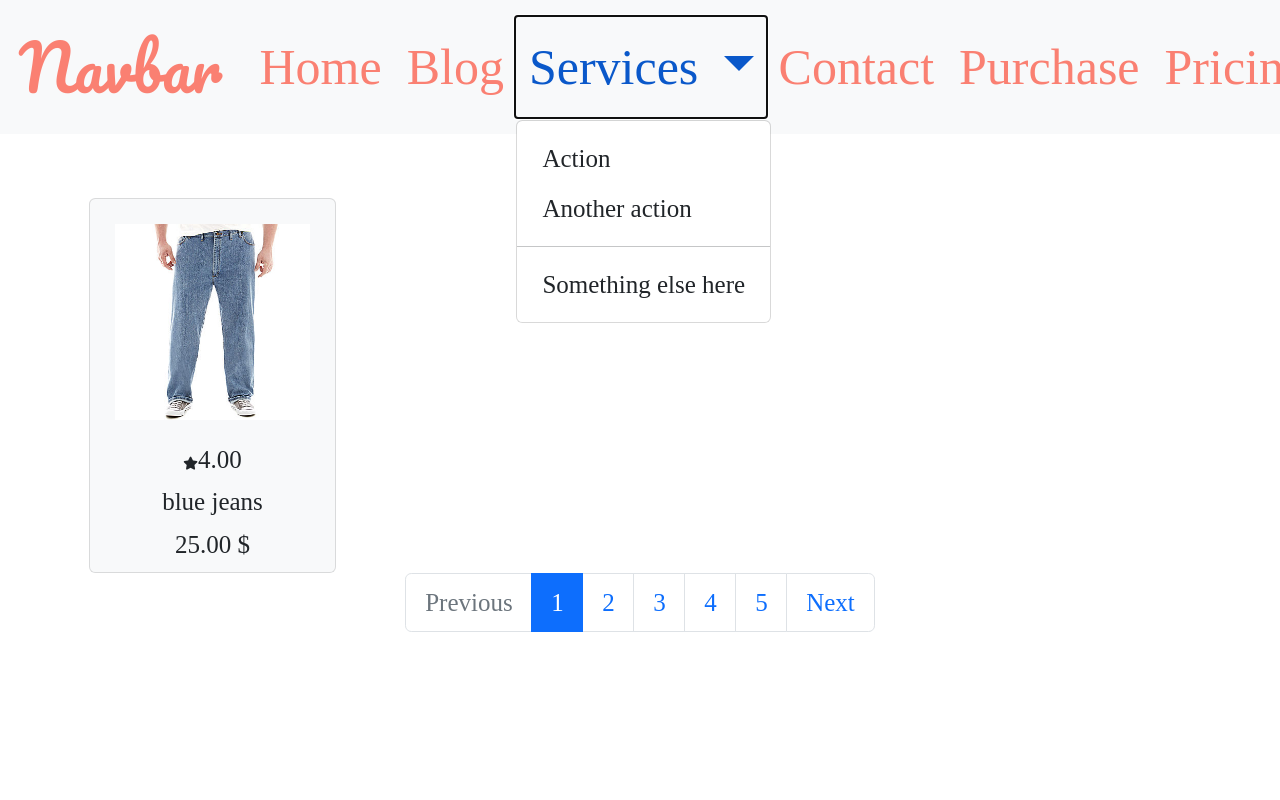
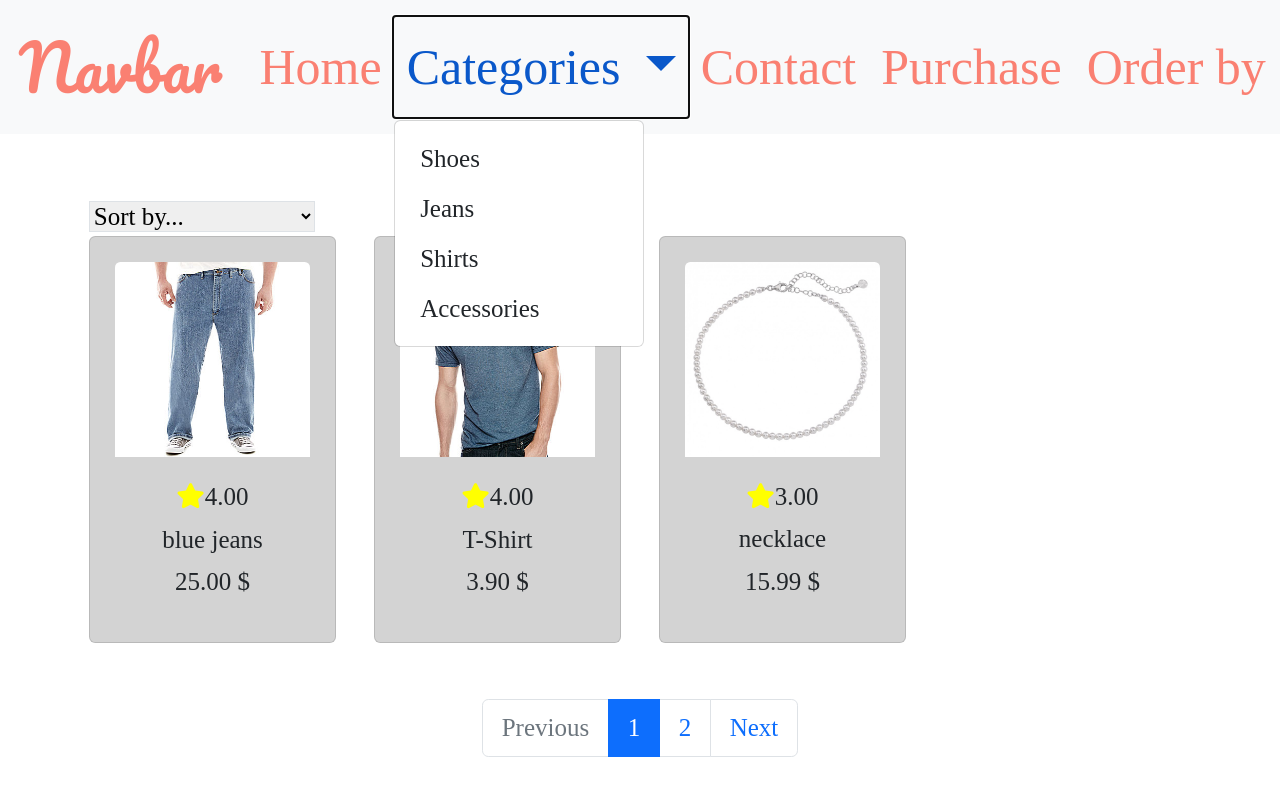
Before and after one commit to waltercarreno/DjangoProject, a Django app: page /products/ in a window 1280 px wide, after a click on "Categories". Run offline with Django 4.2, Linux system fonts and the light colour scheme; data comes from the database, SQL or seed files in the repository; both versions use the stored data as it was after the commit; some web fonts are replaced.

Commit message:
Changes to navbar, pagination and solves bugs with order products and sorting.

```diff
--- a/home/templates/home/index.html
+++ b/home/templates/home/index.html
@@ -17,7 +17,7 @@
             <div class="col-lg-7 div-index ">
                 <h1 class="h1-section">Look to our products</h1>
                 <h1 class="h1-section">Start Buying now</h1>
-                <button class="btn1">Shop</button>
+                <a href="{% url 'products' %}"><button class="btn1">Shop</button></a>
             </div>
         </div>
     </div>
--- a/products/templates/products/products.html
+++ b/products/templates/products/products.html
@@ -11,30 +11,37 @@
 
 {% block content %}
 <div class="container" style="margin-top: 5%;">
+  <select id="sort-selector" class="custom-select custom-select-sm rounded-0 border border-{% if current_sorting != 'None_None' %}info{% else %}black{% endif %}">
+    <option value="reset" {% if current_sorting == 'None_None' %}selected{% endif %}>Sort by...</option>
+    <option value="price_asc" {% if current_sorting == 'price_asc' %}selected{% endif %}>Price (low to high)</option>
+    <option value="price_desc" {% if current_sorting == 'price_desc' %}selected{% endif %}>Price (high to low)</option>
+    <option value="rating_asc" {% if current_sorting == 'rating_asc' %}selected{% endif %}>Rating (low to high)</option>
+    <option value="rating_desc" {% if current_sorting == 'rating_desc' %}selected{% endif %}>Rating (high to low)</option>
+</select>
     <div class="row">
         {% for product in products %}
          <div class="col-lg-3">
-             <div class="card h-100 bg-light">
+             <div class="card allproducts">
                 <a href="{% url 'product_id' product.id %}">
                   <div class="card-body">
-                    <img class=" img-fluid" src="{{ product.image.url }}" alt="{{ product.name }}">
+                      <img class=" card-img-top" src="{{ product.image.url }}" alt="{{ product.name }}">
                   </div>
                 </a>
+                <div class="card-content">
                   {% if product.rating %}
-                <h6 class="text-center"><i class="fa fa-star" style="font-size: small;"></i>{{ product.rating }}</h6>
+                  <h6 class="text-center"><i style="color:yellow;"  class="fa fa-star" style="font-size: small;"></i>{{ product.rating }}</h6>
                   {% else %}
-                <h6 class="text-center"><i class="fa fa-star" style="font-size: small;"></i>No rating</h6>
+                  <h6 class="text-center"><i style="color:yellow;"  class="fa fa-star" style="font-size: small;"></i>No rating</h6>
                   {% endif %}
                   <h6 class="text-center">{{ product.name }}</h6>
                   <h6 class="text-center">{{ product.price }} $</h6>
-
+                </div>
              </div>
         </div>
         {% endfor %}
     </div>
-</div>
 
-<nav aria-label="Page navigation">
+    <nav style="margin-top: 5%;" aria-label="Page navigation">
       <ul class="pagination justify-content-center">
         {% if products.has_previous %}
           <li class="page-item">
@@ -70,4 +77,31 @@
     </nav>
 
 
+
 {% endblock %}
+
+{% block postloadjs %}
+
+    <script type="text/javascript">
+        $('#sort-selector').change(function() {
+            var selector = $(this);
+            var currentUrl = new URL(window.location);
+
+            var selectedVal = selector.val();
+            if(selectedVal != "reset"){
+                var sort = selectedVal.split("_")[0];
+                var direction = selectedVal.split("_")[1];
+
+                currentUrl.searchParams.set("sort", sort);
+                currentUrl.searchParams.set("direction", direction);
+
+                window.location.replace(currentUrl);
+            } else {
+                currentUrl.searchParams.delete("sort");
+                currentUrl.searchParams.delete("direction");
+
+                window.location.replace(currentUrl);
+            }
+        })
+    </script>
+{% endblock %}
--- a/products/urls.py
+++ b/products/urls.py
@@ -3,5 +3,5 @@ from . import views
 
 urlpatterns = [
     path('', views.all_products, name='products'),
-    path('<product_id>', views.product_page, name='product_id'),
+    path('<id>', views.product_page, name='product_id'),
 ]
--- a/products/views.py
+++ b/products/views.py
@@ -2,19 +2,47 @@ from django.shortcuts import render, redirect, reverse, get_object_or_404
 from django.core.paginator import Paginator, EmptyPage, PageNotAnInteger
 from django.contrib import messages
 from django.db.models import Q
-from .models import Product
+from .models import Product, Category
+
 
 
 def all_products(request):
-    """ Views from products, query selector and pagination """
+    """ A view to show all products, including sorting and search queries """
 
     products = Product.objects.all()
-    query = request.GET.get('q')
+    query = None
+    categories = None
+    sort = None
+    direction = None
 
-    if query:
-        queries = Q(name__icontains=query) | Q(description__icontains=query)
-        products = products.filter(queries)
-    paginator = Paginator(products, 1)
+    if request.GET:
+        if 'sort' in request.GET:
+            sortkey = request.GET['sort']
+            sort = sortkey
+            if sortkey == 'category':
+                sortkey = 'category__name'
+            if 'direction' in request.GET:
+                direction = request.GET['direction']
+                if direction == 'desc':
+                    sortkey = f'-{sortkey}'
+            products = products.order_by(sortkey)
+
+        if 'category' in request.GET:
+            categories = request.GET['category'].split(',')
+            products = products.filter(category__name__in=categories)
+            categories = Category.objects.filter(name__in=categories)
+
+        if 'q' in request.GET:
+            query = request.GET['q']
+            if not query:
+                messages.error(request, "You didn't enter any search criteria!")
+                return redirect(reverse('products'))
+
+            queries = Q(name__icontains=query) | Q(description__icontains=query)
+            products = products.filter(queries)
+
+    current_sorting = f'{sort}_{direction}'
+    paginator = Paginator(products, 3)
     page = request.GET.get('page')
     try:
         products = paginator.page(page)
@@ -25,6 +53,9 @@ def all_products(request):
 
     context = {
         'products': products,
+        'search_term': query,
+        'current_categories': categories,
+        'current_sorting': current_sorting,
     }
 
     return render(request, 'products/products.html', context)
@@ -33,13 +64,15 @@ def all_products(request):
 
 
 
-def product_page(request, product_id):
+def product_page(request, id):
     """ Views from product especific id"""
 
-    product = get_object_or_404(Product, pk=product_id)
+    product=Product.objects.get(id=id)
+    related_products=Product.objects.filter(category=product.category).exclude(id=id)[:4]
 
     context = {
         'product': product,
+        'related_products': related_products,
     }
 
     return render(request, 'products/product_id.html', context)
--- a/static/css/base.css
+++ b/static/css/base.css
@@ -110,7 +110,50 @@ color: white;
   height: 15%;
   }
 
+
+/* All products */
+
+.allproducts {
+    background-color: lightgray;
+    font-weight: bold;
+    font-size: 1.2em;
+}
+
+
+.allproducts .card-image-top {
+    width: 100%;
+    height: 30vh;
+    object-fit: cover;
+  }
+
+.allproducts .card-content {
+  height: 20vh;
+}
+
+/* Related product */
+
+.related-product {
+  background-color: lightgreen;
+  font-weight: bold;
+  font-size: 1.2em;
+}
+
+
+.related-product .card-image-top {
+  width: 100%;
+  height: 20vh;
+  object-fit: cover;
+}
+
+.related-product .card-content {
+height: 20vh;
+}
+
+/* Pagination * /
+
+
 /* Media querys */
+
 
 @media only screen and (min-width: 768px) {
   .nav-search{
@@ -150,5 +193,9 @@ color: white;
       }
 
 
+  .related-product {
+    margin-top: 10%;
+  }
+
 
 }
--- a/templates/base.html
+++ b/templates/base.html
@@ -15,6 +15,10 @@
     <script src="https://cdn.jsdelivr.net/npm/bootstrap@5.0.2/dist/js/bootstrap.bundle.min.js" integrity="sha384-MrcW6ZMFYlzcLA8Nl+NtUVF0sA7MsXsP1UyJoMp4YLEuNSfAP+JcXn/tWtIaxVXM" crossorigin="anonymous"></script>
     <link rel="stylesheet" href="{% static 'css/base.css' %}">
     <link rel="stylesheet" href="https://cdnjs.cloudflare.com/ajax/libs/font-awesome/5.15.3/css/all.min.css">
+    <script
+  src="https://code.jquery.com/jquery-3.6.0.min.js"
+  integrity="sha256-/xUj+3OJU5yExlq6GSYGSHk7tPXikynS7ogEvDej/m4="
+  crossorigin="anonymous"></script>
 
     <title> Alpaca Shop {% block extra_title %}{% endblock %}</title>
   </head>
--- a/templates/include/navbar.html
+++ b/templates/include/navbar.html
@@ -9,20 +9,17 @@
       <div class="collapse navbar-collapse justify-content-between" id="navbarSupportedContent">
         <ul class="navbar-nav ms-auto mb-2 mb-lg-0">
           <li class="nav-item">
-            <a class="nav-link active" aria-current="page" href="#">Home</a>
-          </li>
-          <li class="nav-item">
-            <a class="nav-link" href="#">Blog</a>
+            <a class="nav-link active" aria-current="page" href="{% url 'home' %}">Home</a>
           </li>
           <li class="nav-item dropdown">
             <a class="nav-link dropdown-toggle" href="#" id="navbarDropdown" role="button" data-bs-toggle="dropdown" aria-expanded="false">
-              Services
+              Categories
             </a>
             <ul class="dropdown-menu" aria-labelledby="navbarDropdown">
-              <li><a class="dropdown-item" href="#">Action</a></li>
-              <li><a class="dropdown-item" href="#">Another action</a></li>
-              <li><hr class="dropdown-divider"></li>
-              <li><a class="dropdown-item" href="#">Something else here</a></li>
+              <a href="{% url 'products' %}?category=shoes" class="dropdown-item">Shoes</a>
+              <a href="{% url 'products' %}?category=jeans" class="dropdown-item">Jeans</a>
+              <a href="{% url 'products' %}?category=shirts" class="dropdown-item">Shirts</a>
+              <a href="{% url 'products' %}?category=accessories" class="dropdown-item">Accessories</a>
             </ul>
           </li>
           <li class="nav-item">
@@ -33,14 +30,14 @@
           </li>
           <li class="nav-item dropdown">
             <a class="nav-link dropdown-toggle" href="#" id="navbarDropdown" role="button" data-bs-toggle="dropdown" aria-expanded="false">
-              Pricing
+              Order by
             </a>
-            <ul class="dropdown-menu" aria-labelledby="navbarDropdown">
-              <li><a class="dropdown-item" href="#">Action</a></li>
-              <li><a class="dropdown-item" href="#">Another action</a></li>
-              <li><hr class="dropdown-divider"></li>
-              <li><a class="dropdown-item" href="#">Something else here</a></li>
-            </ul>
+            <div class="dropdown-menu border-0" aria-labelledby="all-products-link">
+              <a href="{% url 'products' %}?sort=price&direction=asc" class="dropdown-item">By Price</a>
+              <a href="{% url 'products' %}?sort=rating&direction=desc" class="dropdown-item ">By Rating</a>
+              <a href="{% url 'products' %}?sort=category&direction=asc" class="dropdown-item ">By Category</a>
+              <a href="{% url 'products' %}" class="dropdown-item">All Products</a>
+          </div>
           </li>
         </ul>
         <form method="GET" action="{% url 'products' %}" class="d-flex ms-auto ">
```
Also changed, not shown: products/templates/products/product_id.html (+59 -4 lines), db.sqlite3, media/blacktowel.jfif (added), media/blakcjeans.webp (added), products/models.py (line endings or trailing spaces). Lines whose indentation alone changed are shown as unchanged.
